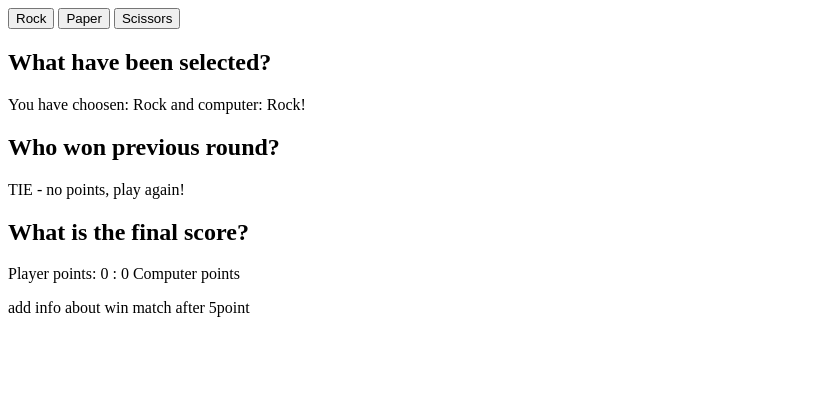
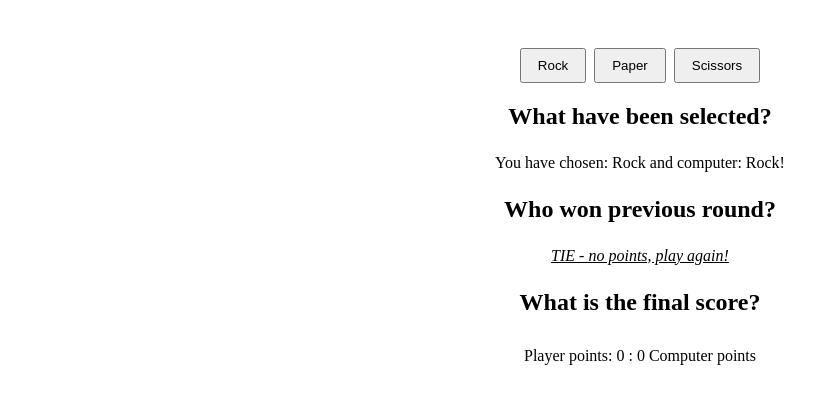
Before and after one commit to Noxik/Project-Rock-Paper-Scissors, a plain HTML site: page index.html in a window 1280 px wide. Both pictures are taken after a click on the button "Rock". Shown: the whole page, without its empty margins (0-838 px from the left). Drawn offline with Linux system fonts and the light colour scheme.

Commit message:
added UI and description, bonus: button to refresh page and play again

```diff
--- a/game.js
+++ b/game.js
@@ -1,9 +1,9 @@
 let rock = document.getElementById("rock");
 let paper = document.getElementById("paper");
 let scissors = document.getElementById("scissors");
+let playAgain = document.getElementById("playAgain");
 
 let selected = document.getElementById("selected");
-
 let round = document.getElementById("round");
 
 let playerScore = document.getElementById("pp");
@@ -15,6 +15,25 @@ let computerSelection
 let compPoints = 0
 let humanPoints = 0
 
+const finalResult = document.getElementById("final");
+
+function whoWon() {
+    if (humanPoints == 5) {
+        finalResult.textContent = "You won!";
+} else if (compPoints == 5) {
+    finalResult.textContent = "You lost!"
+};
+}
+
+function disableButton() {
+    if (humanPoints == 5 || compPoints == 5) {
+        document.querySelector('#rock').disabled = true;
+        document.querySelector('#paper').disabled = true;
+        document.querySelector('#scissors').disabled = true;
+        playAgain.style.cssText = "display: block; margin-top: 20px"
+          }
+}
+
 rock.addEventListener("click", () => {
     playerSelection = "Rock";
    playRound(playerSelection, computerSelection);
@@ -23,20 +42,26 @@ rock.addEventListener("click", () => {
 paper.addEventListener("click", () => {
     playerSelection = "Paper";
     playRound(playerSelection, computerSelection);
+
 });
 
 scissors.addEventListener("click", () => {
     playerSelection = "Scissors";
     playRound(playerSelection, computerSelection);
+
+});
+
+playAgain.addEventListener("click", () => {
+    window.location.reload()
 });
 
 function playRound (playerSelection, computerSelection) {
     computerSelection = getComputerChoice();
     console.log("p: ", playerSelection, " c: ", computerSelection)
-    let chose = `You have choosen: ${playerSelection} and computer: ${computerSelection}!`;
+    let chose = `You have chosen: ${playerSelection} and computer: ${computerSelection}!`;
 if (playerSelection == computerSelection) {
     selected.textContent = chose;
-    round.style.color = "";
+    round.style.cssText = 'color: ""; font-style: italic; text-decoration: underline';
     round.textContent = "TIE - no points, play again!";
     jsNodeText ();
 } else if (playerSelection == "Scissors" && computerSelection == "Rock" ||
@@ -58,6 +83,10 @@ if (playerSelection == computerSelection) {
 function jsNodeText () {
     playerScore.textContent = humanPoints;
     compScore.textContent = compPoints;
+    whoWon();
+    disableButton();
+
+
 }
 
 function getComputerChoice() {
--- a/index.html
+++ b/index.html
@@ -9,17 +9,19 @@
     <script async src="game.js"></script>
 </head>
 <body>
-    <button id="rock">Rock</button>
+    <div class="container">
+    <div class="buttons"><button id="rock">Rock</button>
     <button id="paper">Paper</button>
     <button id="scissors">Scissors</button>
-    <h2>What have been selected?</h2>
-    <p id="selected">Choose one of the above :D</p>
+    </div>
+    <div class="jsText"><h2>What have been selected?</h2>
+    <p id="selected">To start choose one of the above :D</p>
     <h2>Who won previous round?</h2>
     <p id="round">Lets play!</p>
     <h2>What is the final score?</h2>
     <p id="result"></p>
     <p>Player points: <span id="pp">0</span> : <span id="cp">0</span> Computer points</p>
-
-    add info about win match after 5point
+<div id="final"></div>
+<button id="playAgain">Play Again!</button> </div></div>
 </body>
 </html>
--- a/styles.css
+++ b/styles.css
@@ -1,3 +1,33 @@
-div {
-    margin: 10px 0
+body {
+    margin-top: 48px;
+    display: flex;
+justify-content: center;
+align-items: center;
 }
+
+.buttons {
+    display: flex;
+    gap: 8px;
+    justify-content: center;
+}
+
+button {
+    width: auto;
+    padding: 8px 16px
+
+}
+
+.jsText {
+    display: flex;
+    flex-direction: column;
+    justify-content: center;
+    align-items: center;
+}
+
+p {
+    margin: 4px 0
+}
+
+#playAgain{
+display: none;
+}
```
